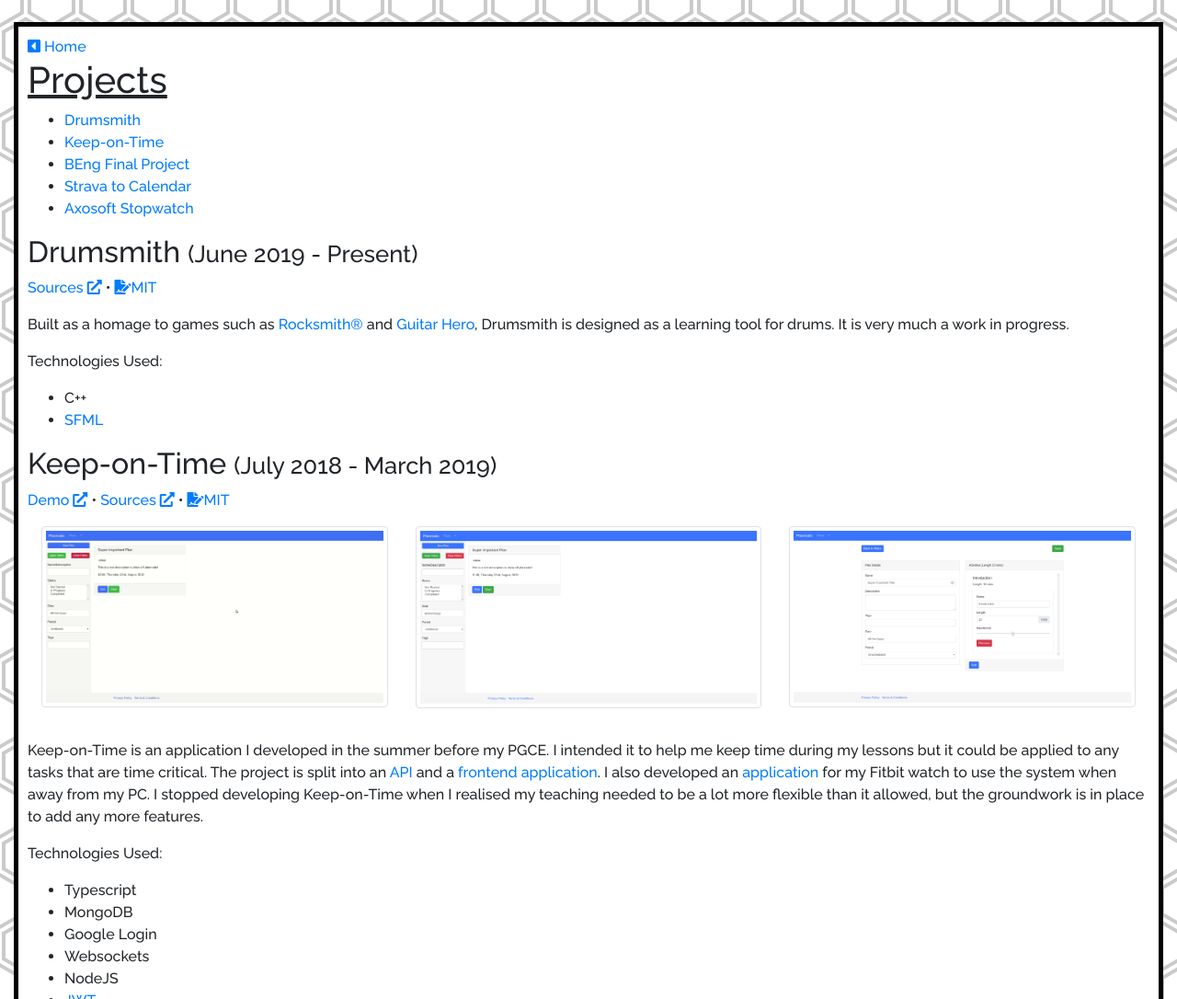
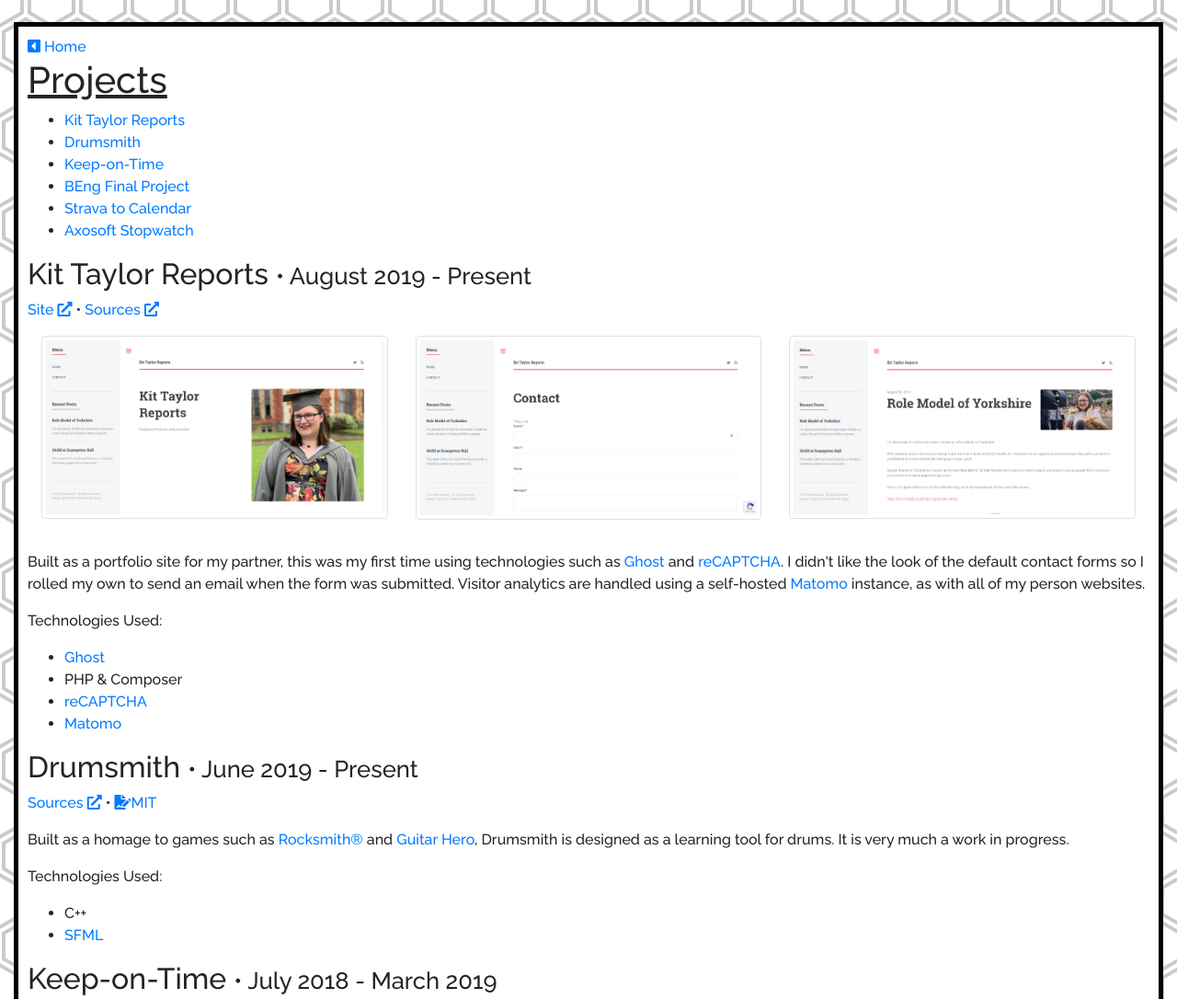
Before and after one commit to ChrisTheBaron/ChrisTheBaron.github.io, a plain HTML site: page projects.html in a window 1280 px wide. Shown: the top 1086 px of the page at 92% size. Drawn offline with nearby package versions, Linux system fonts and the light colour scheme; a script that the page names is missing.

Commit message:
Add ktaylor.press

```diff
--- a/projects.html
+++ b/projects.html
@@ -57,6 +57,7 @@
             <h1><u>Projects <span class="only-print">by Chris Taylor</span></u></h1>
 
             <ul class="no-print">
+                <li><a href="#ktaylor.press">Kit Taylor Reports</a></li>
                 <li><a href="#drumsmith">Drumsmith</a></li>
                 <li><a href="#kot">Keep-on-Time</a></li>
                 <li><a href="#pegasus">BEng Final Project</a></li>
@@ -66,14 +67,87 @@
 
             <section>
 
+                <h2 id="ktaylor.press">
+                    Kit Taylor Reports <small>&bullet;
+                    <time datetime="2018-08">August 2019</time>
+                    - Present</small>
+                </h2>
+
+                <p class="no-print">
+                    <a target="_blank" href="https://ktaylor.press">Site <i
+                            class="fas fa-external-link-alt"></i></a> &bullet;
+                    <a target="_blank" href="https://gitlab.christhebaron.co.uk/kit-taylor-reports"> Sources
+                        <i
+                                class="fas fa-external-link-alt"></i></a>
+                </p>
+
+                <p class="only-print">
+                    Site: <a href="https://ktaylor.press">https://ktaylor.press</a> <br>
+                    Sources: <a href="https://gitlab.christhebaron.co.uk/kit-taylor-reports">https://gitlab.christhebaron.co.uk/kit-taylor-reports</a>
+                </p>
+
+                <div class="container-fluid">
+                    <div class="row">
+                        <div class="col-md-4">
+                            <a target="_blank" href="images/ktaylor.press/index.png"><img
+                                    class="img-fluid img-thumbnail"
+                                    src="images/ktaylor.press/index.png"></a>
+
+                        </div>
+                        <div class="col-md-4 col-6">
+                            <a target="_blank" href="images/ktaylor.press/contact.png"><img
+                                    class="img-fluid img-thumbnail"
+                                    src="images/ktaylor.press/contact.png"></a>
+
+                        </div>
+                        <div class="col-md-4 col-6">
+                            <a target="_blank" href="images/ktaylor.press/post.png"><img class="img-fluid img-thumbnail"
+                                                                                         src="images/ktaylor.press/post.png"></a>
+
+                        </div>
+                    </div>
+                </div>
+
+                <br>
+
+                <p>
+
+                    Built as a portfolio site for my partner, this was my first time using technologies such as <a
+                        target="_blank"
+                        href="https://ghost.org/">Ghost</a> and <a target="_blank"
+                                                                   href="https://developers.google.com/recaptcha/">reCAPTCHA</a>.
+                    I didn't like the look of the default contact forms so I rolled my own to send an email when the
+                    form was submitted. Visitor analytics are handled using a self-hosted <a target="_blank"
+                                                                                             href="https://matomo.org/">Matomo</a>
+                    instance, as with all of my person websites.
+
+                </p>
+
+                <p>
+                    Technologies Used:
+                </p>
+                <ul>
+                    <li><a target="_blank" href="https://ghost.org/">Ghost</a></li>
+                    <li>PHP & Composer</li>
+                    <li><a target="_blank" href="https://developers.google.com/recaptcha/">reCAPTCHA</a></li>
+                    <li><a target="_blank" href="https://matomo.org/">Matomo</a></li>
+                </ul>
+
+            </section>
+
+            <section>
+
                 <h2 id="drumsmith">
-                    Drumsmith <small>(<time datetime="2018-06">June 2019</time> - Present)</small>
+                    Drumsmith <small>&bullet;
+                    <time datetime="2018-06">June 2019</time>
+                    - Present</small>
                 </h2>
 
                 <p class="no-print">
                     <a target="_blank" href="https://gitlab.christhebaron.co.uk/ChrisTheBaron/drumsmith"> Sources
                         <i
-                                class="fas fa-external-link-alt"></i></a> &bullet; <a title="License for Drumsmith" target="_blank"
+                                class="fas fa-external-link-alt"></i></a> &bullet; <a title="License for Drumsmith"
+                                                                                      target="_blank"
                                                                                       href="https://gitlab.christhebaron.co.uk/ChrisTheBaron/drumsmith/blob/master/LICENSE">
                     <i class="fas fa-file-signature"></i>MIT</a>
                 </p>
@@ -106,7 +180,11 @@
 
                 <h2 id="kot">
                     Keep-on-Time
-                    <small>(<time datetime="2018-06">July 2018</time> - <time datetime="2019-03">March 2019</time>)</small>
+                    <small>&bullet;
+                        <time datetime="2018-06">July 2018</time>
+                        -
+                        <time datetime="2019-03">March 2019</time>
+                    </small>
                 </h2>
 
                 <p class="no-print">
@@ -115,7 +193,7 @@
                     &bullet;
                     <a target="_blank" href="https://gitlab.christhebaron.co.uk/keepontime"> Sources <i
                             class="fas fa-external-link-alt"></i></a> &bullet; <a target="_blank"
-                                                                                 href="https://gitlab.christhebaron.co.uk/keepontime/keep-on-time-api/blob/master/LICENSE">
+                                                                                  href="https://gitlab.christhebaron.co.uk/keepontime/keep-on-time-api/blob/master/LICENSE">
                     <i class="fas fa-file-signature" title="License"></i>MIT</a>
                 </p>
 
@@ -187,7 +265,11 @@
             <section>
 
                 <h2 id="pegasus">
-                    BEng Final Project <small>(<time datetime="2017-12">Dec 2017</time> - <time datetime="2018-05">May 2018</time>)</small>
+                    BEng Final Project <small>&bullet;
+                    <time datetime="2017-12">Dec 2017</time>
+                    -
+                    <time datetime="2018-05">May 2018</time>
+                </small>
                 </h2>
 
                 <p class="no-print">
@@ -259,7 +341,11 @@ European Higher Education Institutions">SALEIE</abbr></a>. The report can be fou
             <section>
 
                 <h2 id="strava">
-                    Strava to Calendar <small>(<time datetime="2017-08">Aug 2017</time> - <time datetime="2017-09">Sep 2017</time>)</small>
+                    Strava to Calendar <small>&bullet;
+                    <time datetime="2017-08">Aug 2017</time>
+                    -
+                    <time datetime="2017-09">Sep 2017</time>
+                </small>
                 </h2>
 
                 <p class="no-print">
@@ -339,13 +425,17 @@ European Higher Education Institutions">SALEIE</abbr></a>. The report can be fou
             <section>
 
                 <h2 id="stopwatch">
-                    Axosoft Stopwatch <small>(<time datetime="2015-01">Jan 2015</time> - <time datetime="2016-08">Aug 2016</time>)</small>
+                    Axosoft Stopwatch <small>&bullet;
+                    <time datetime="2015-01">Jan 2015</time>
+                    -
+                    <time datetime="2016-08">Aug 2016</time>
+                </small>
                 </h2>
 
                 <p class="no-print">
                     <a target="_blank" href="https://gitlab.christhebaron.co.uk/axosoft-stopwatch"> Sources <i
                             class="fas fa-external-link-alt"></i></a> &bullet; <a target="_blank"
-                                                                                 href="https://gitlab.christhebaron.co.uk/axosoft-stopwatch/ontime-stopwatch/blob/development/LICENSE">
+                                                                                  href="https://gitlab.christhebaron.co.uk/axosoft-stopwatch/ontime-stopwatch/blob/development/LICENSE">
                     <i class="fas fa-file-signature" title="License"></i>MIT</a>
                 </p>
 
```
Also changed, not shown: images/ktaylor.press/contact.png (added), images/ktaylor.press/index.png (added), images/ktaylor.press/post.png (added).
